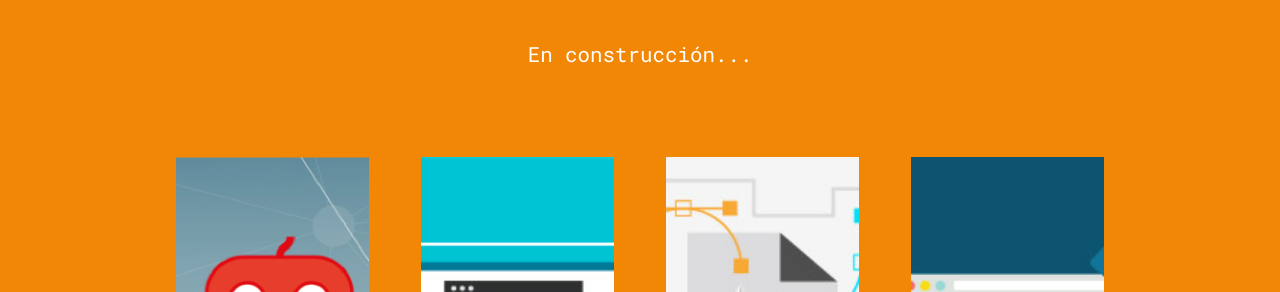
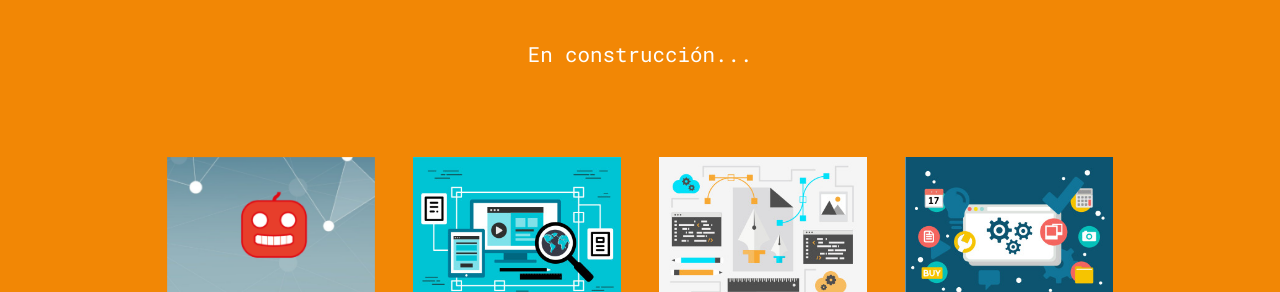
Before and after one commit to DanaKristhel/portfolio, a plain HTML site: page index.html in a window 1280 px wide. Shown: the part 1135-1427 px from the top of the page. Drawn offline with Linux system fonts and the light colour scheme.

Commit message:
Incluye proyecto1

```diff
--- a/CSS/styles.css
+++ b/CSS/styles.css
@@ -114,12 +114,12 @@ margin-left: -145px;
 .grid-4 {
     display: grid;
     grid-template-columns: 1fr 1fr 1fr 1fr;
-    grid-gap: 20px;
+    grid-gap: 25px;
 
 }
 .project-image {
-        height: calc(100% - 5.8rem);
-        width: calc(100% - 2rem);
+        max-height: 12rem;
+        max-width: 13rem;
         object-fit: cover;
 
       }
```
